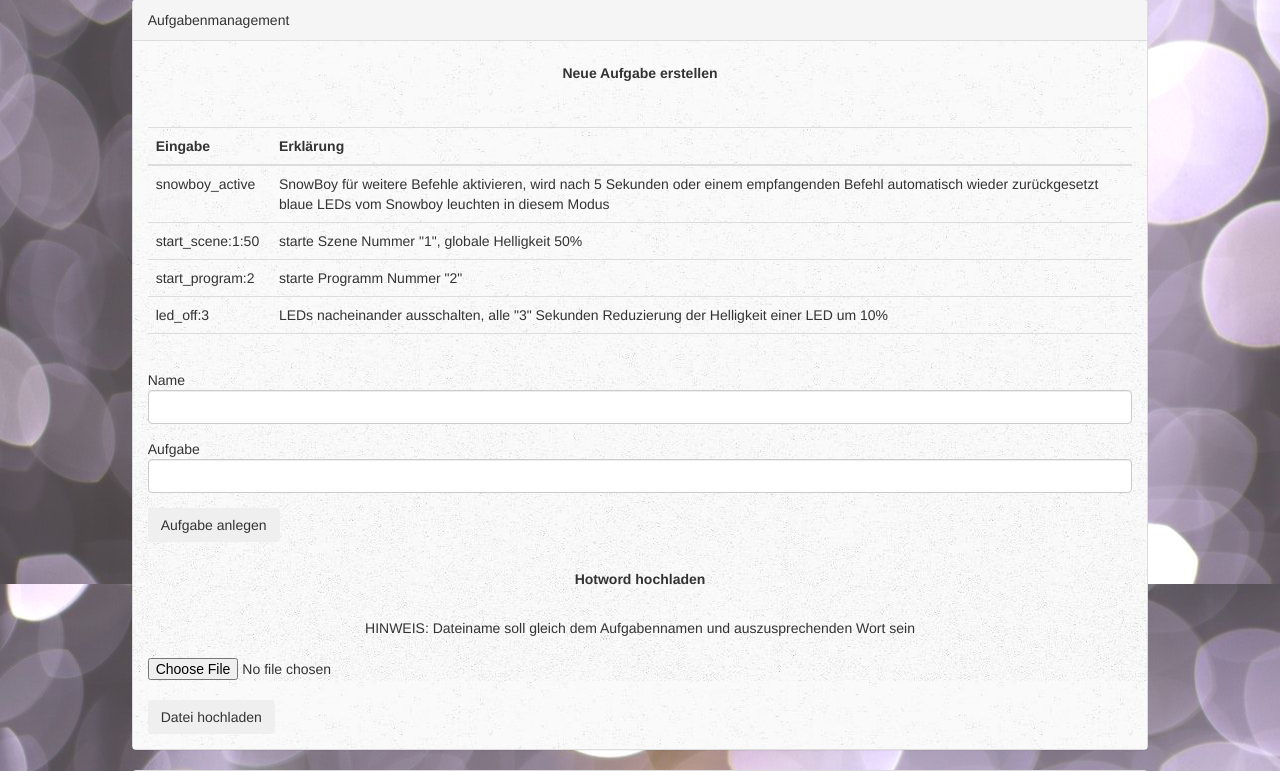
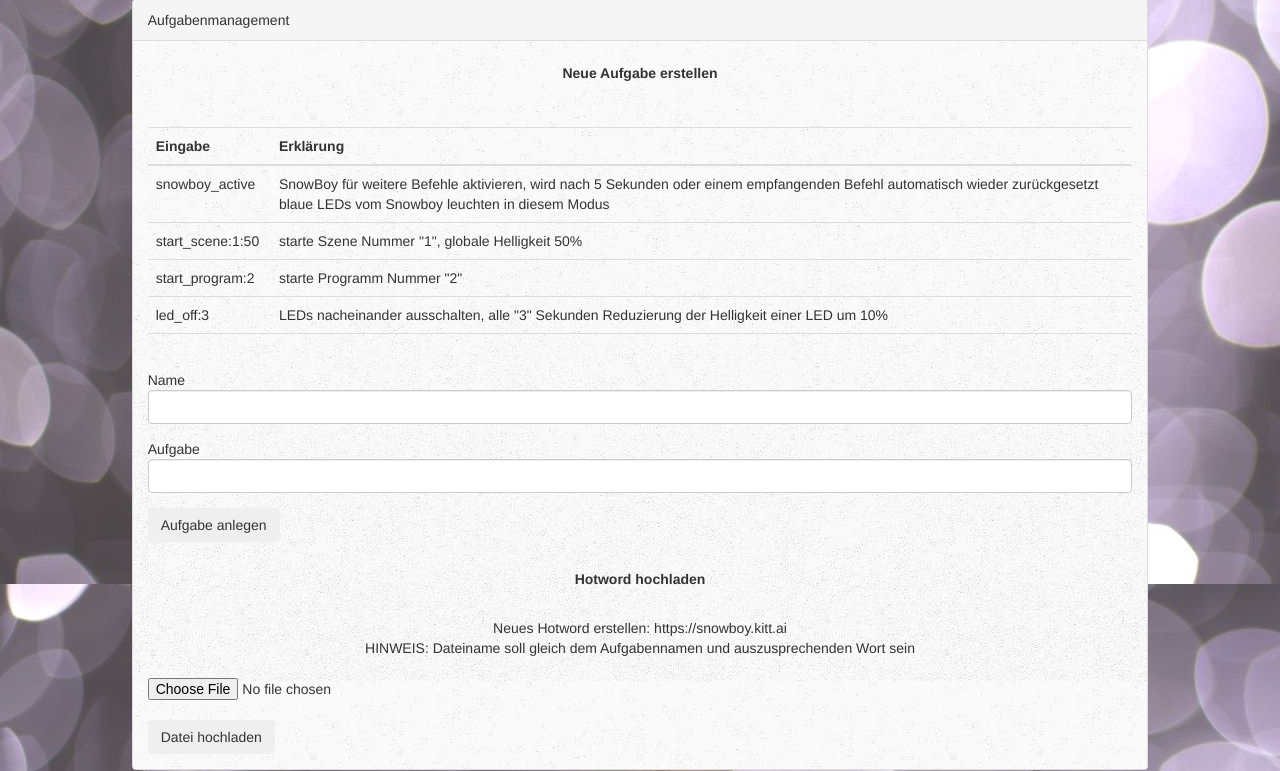
Before and after one commit to stanman71/Miranda, a Python web app: template app/templates/dashboard_settings_snowboy.html in a window 1280 px wide. Shown: the part 696-1467 px from the top of the page. Run offline with Jinja, Linux system fonts and the light colour scheme; the template is opened without the code that fills it, so the values that code supplies are empty; some libraries are stand-ins or nearby versions.

Commit message:
update readme

```diff
--- a/app/templates/dashboard_settings_snowboy.html
+++ b/app/templates/dashboard_settings_snowboy.html
@@ -186,6 +186,8 @@
           <div class="text-center">
             <h5><b>Hotword hochladen</b></h5>
             <br>
+            Neues Hotword erstellen: https://snowboy.kitt.ai
+            <br>
             HINWEIS: Dateiname soll gleich dem Aufgabennamen und auszusprechenden Wort sein
             <br>
             <br>
```
Also changed, not shown: README.md.
